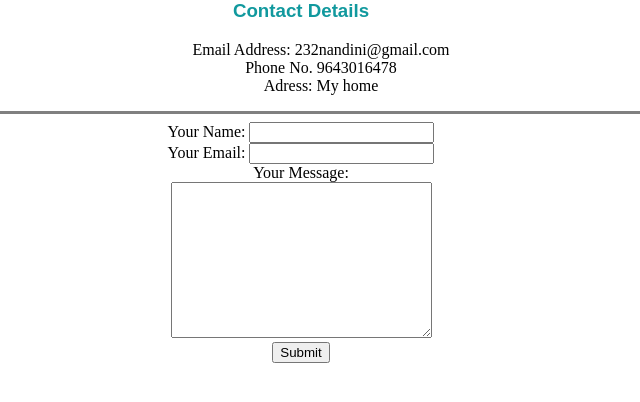
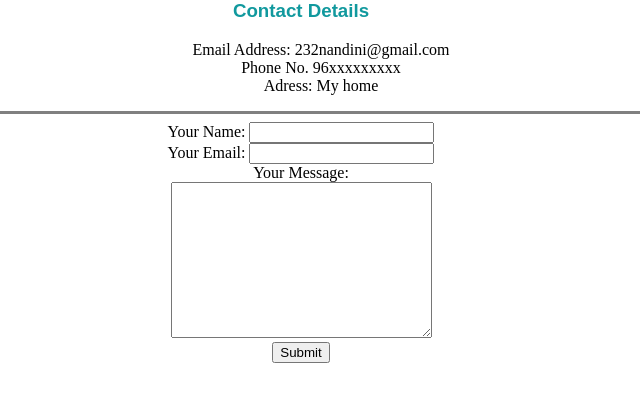
Before and after one commit to 232nandini/newcv, a plain HTML site: page contactme.html in a window 1280 px wide. Shown: the full height of the page, 339-979 px from the left. Drawn offline with Linux system fonts and the light colour scheme.

Commit message:
Update contactme.html

```diff
--- a/contactme.html
+++ b/contactme.html
@@ -10,7 +10,7 @@
     <h3>Contact Details</h3>
     <ul> <!-- this is unordered list ul, under this you'll write li open close to make it as a list-->
       <li>Email Address: 232nandini@gmail.com</li>
-      <li>Phone No. 9643016478</li>
+      <li>Phone No. 96xxxxxxxxx</li>
       <li>Adress: My home</li>
 
     </ul>
```
